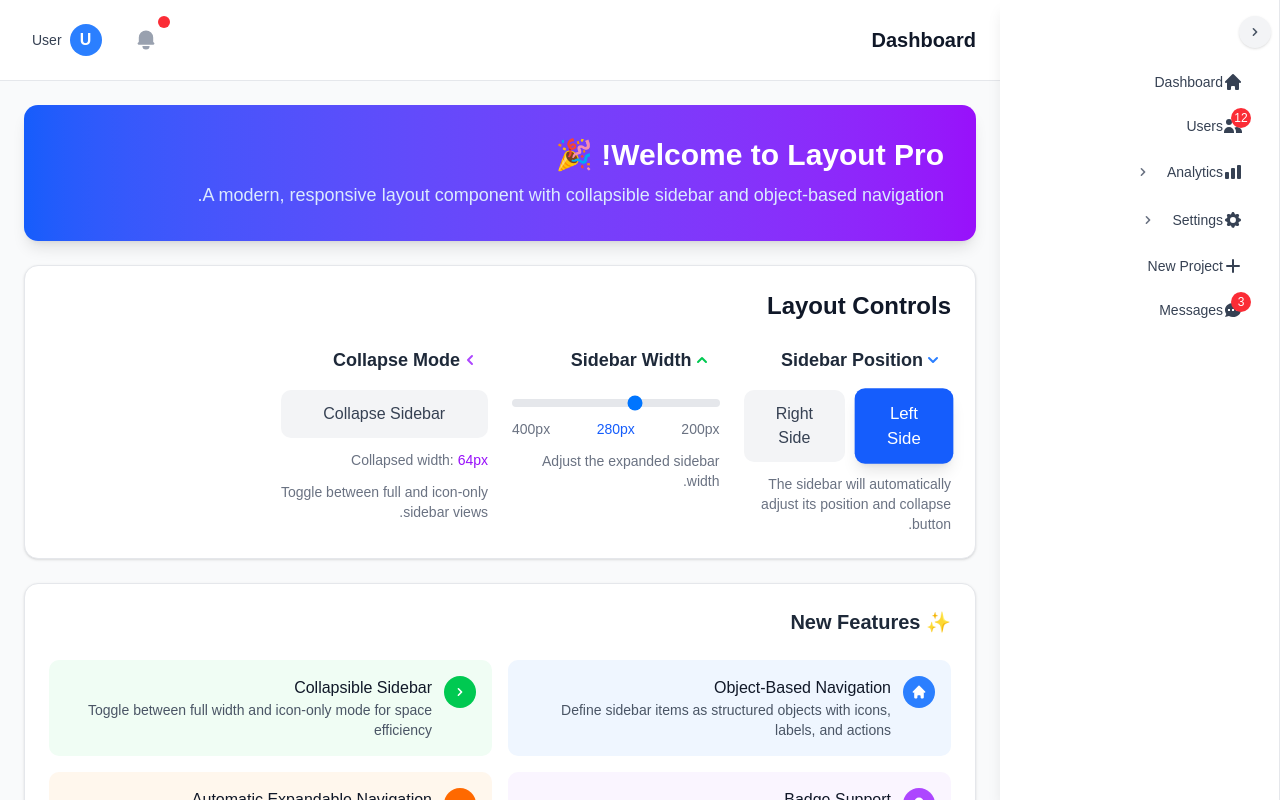
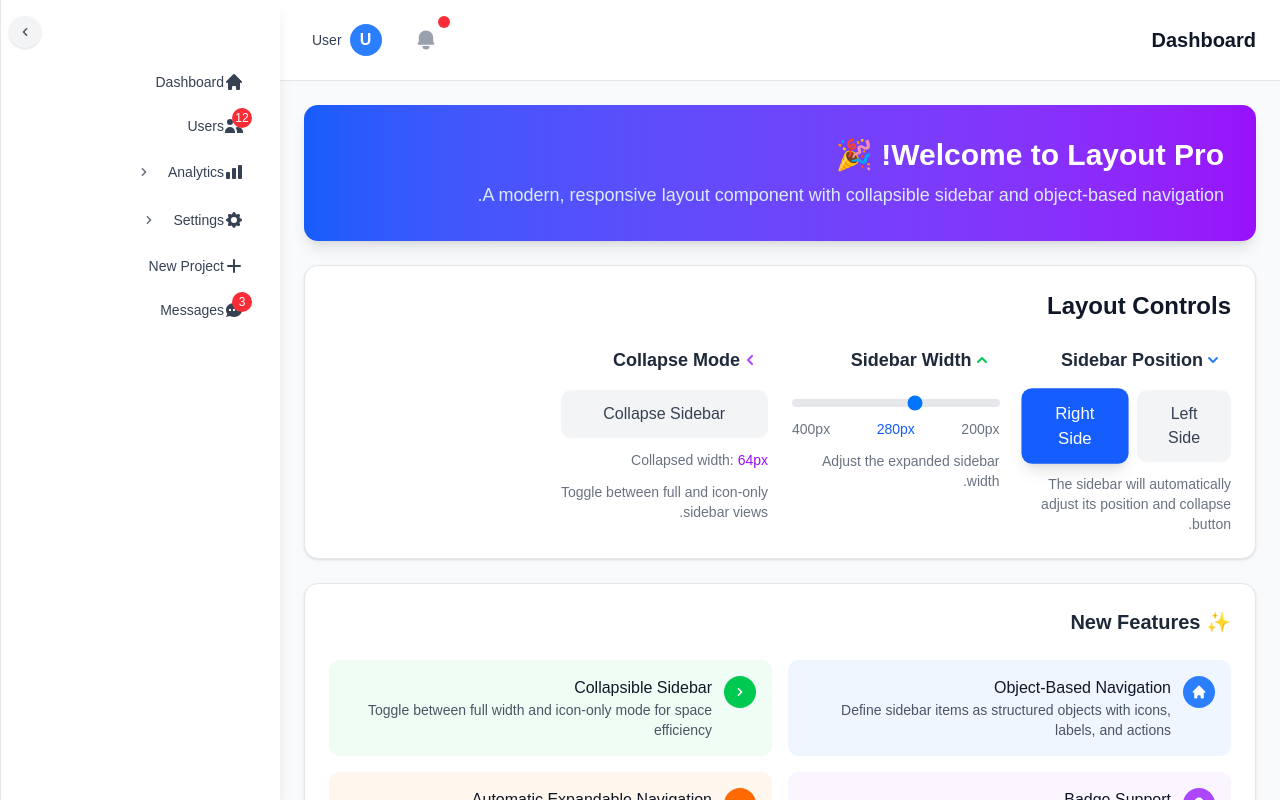
Before and after one commit to gholamreza-hasnzade/react-component-with-tailwind, a React (Vite) app: page / in a window 1280 px wide. Built offline with nearby package versions, Linux system fonts and the light colour scheme; a web font is replaced by a local one.

Commit message:
feat sidbar

```diff
--- a/src/components/molecules/layout/layout.example.tsx
+++ b/src/components/molecules/layout/layout.example.tsx
@@ -20,7 +20,7 @@ import {
 
 export const LayoutExample: React.FC = () => {
   const [sidebarPosition, setSidebarPosition] = useState<"left" | "right">(
-    "left"
+    "right"
   );
   const [sidebarWidth, setSidebarWidth] = useState(280);
   const [isCollapsed, setIsCollapsed] = useState(false);
@@ -167,7 +167,7 @@ export const LayoutExample: React.FC = () => {
                     className={`px-6 py-3 rounded-lg font-medium transition-all duration-200 ${
                       sidebarPosition === "right"
                         ? "bg-blue-600 text-white shadow-lg transform scale-105"
-                        : "bg-gray-100 text-gray-700 hover:bg-gray-200 hover:shadow-md"
+                        : "bg-gray-700 text-white hover:bg-gray-800 hover:shadow-md"
                     }`}
                   >
                     Right Side
--- a/src/components/molecules/layout/layout.tsx
+++ b/src/components/molecules/layout/layout.tsx
@@ -33,7 +33,7 @@ export const Layout: React.FC<LayoutProps> = ({
   children,
   sidebar,
   sidebarItems = [],
-  sidebarPosition = "left",
+  sidebarPosition = "right",
   sidebarWidth = 280,
   collapsedWidth = 64,
   isCollapsed = false,
```
